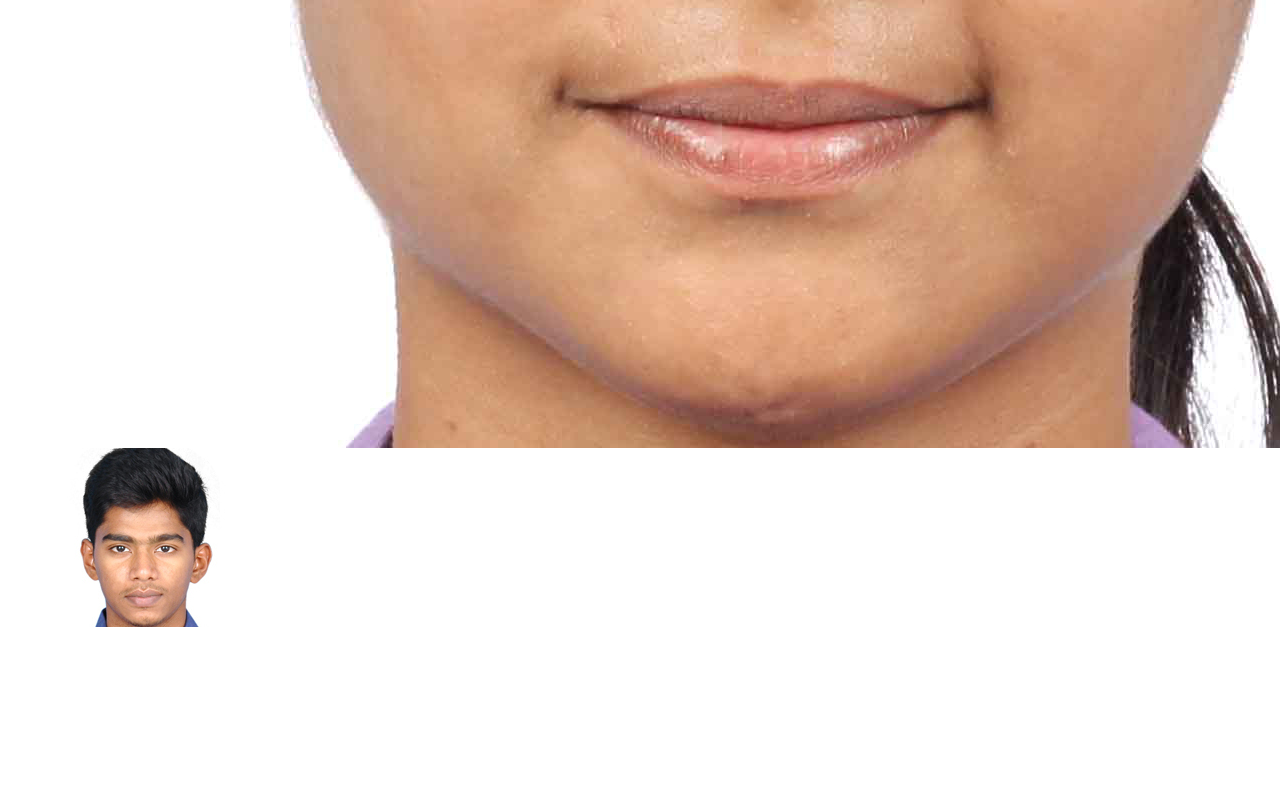
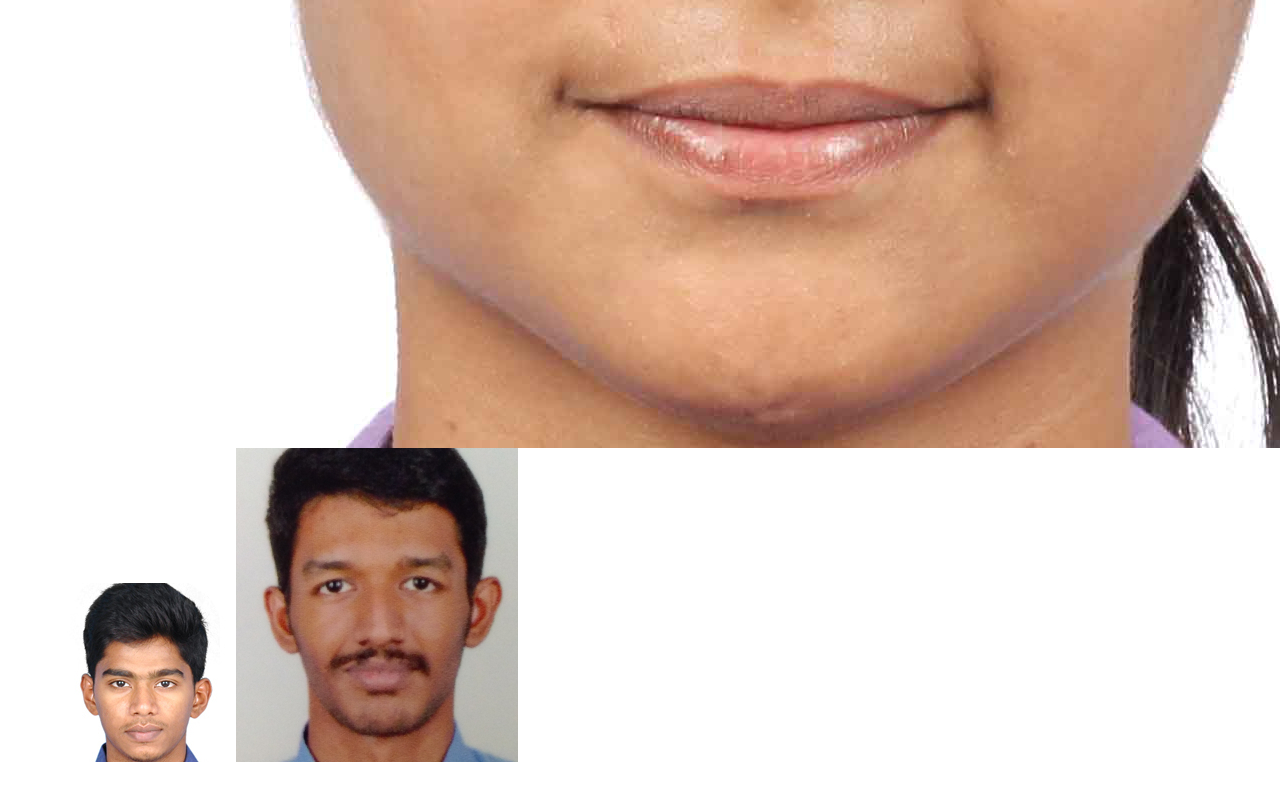
Before and after one commit to JonJagger/faces-book-raw-html, a plain HTML site: page src/index.html in a window 1280 px wide. Shown: the part 9458-10258 px from the top of the page. Before the commit the page ends 10143 px from the top, so only its background shows below. Drawn offline with Linux system fonts and the light colour scheme.

Commit message:
added image of new student

```diff
--- a/src/index.html
+++ b/src/index.html
@@ -36,6 +36,7 @@
       <img class="face" title="Sudeep"       src="img/2018/Sudeep.png">
       <img class="face" title="Janani"       src="img/2018/Janani.jpg">
       <img class="face" title="Thamizh"      src="img/2018/Thamizh.jpg">
+      <img class="face" title="Thiru"        src="img/2018/Thiru.jpg">
     </faces>
   </body>
 </html>
```
Also changed, not shown: src/img/2018/Thiru.jpg (added).
